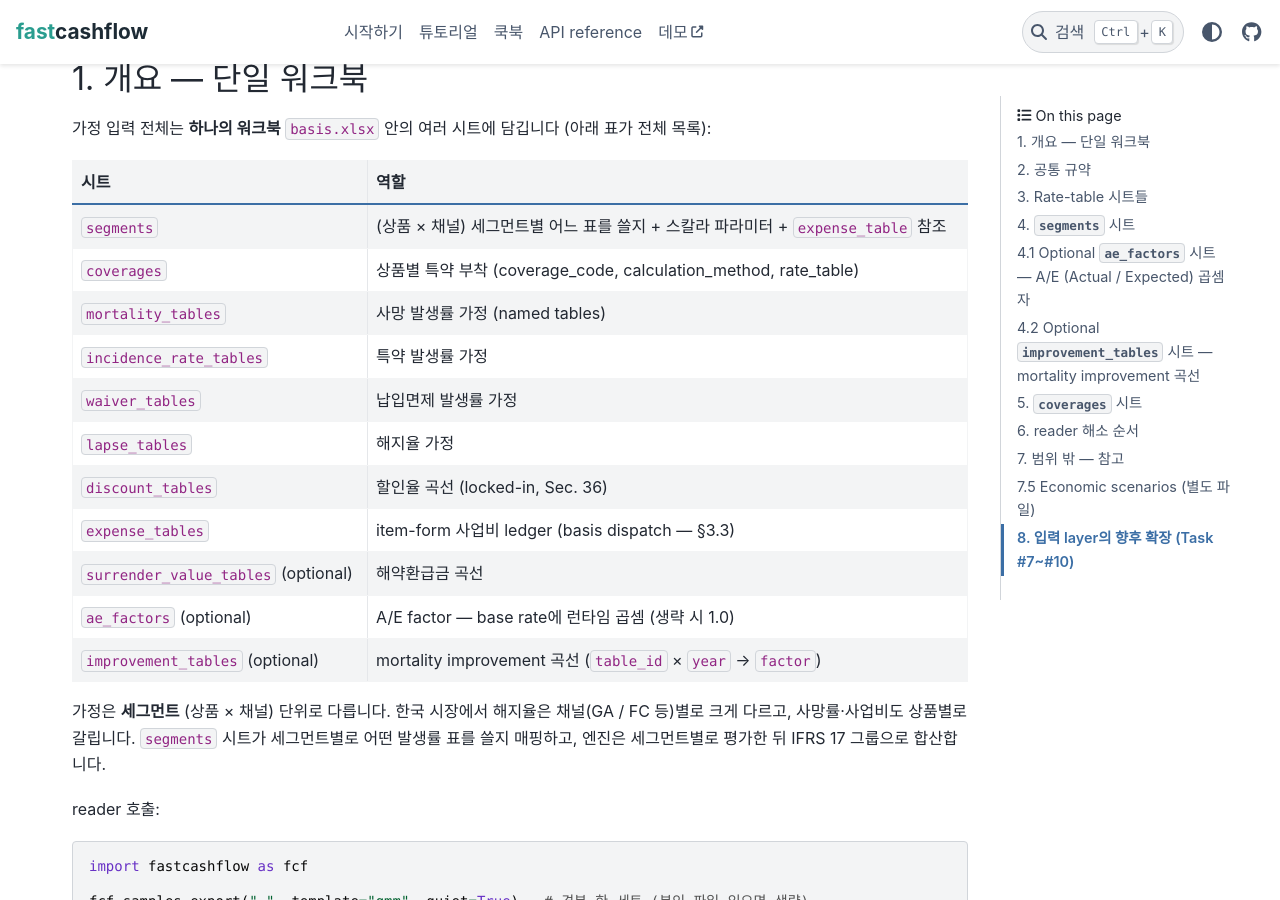
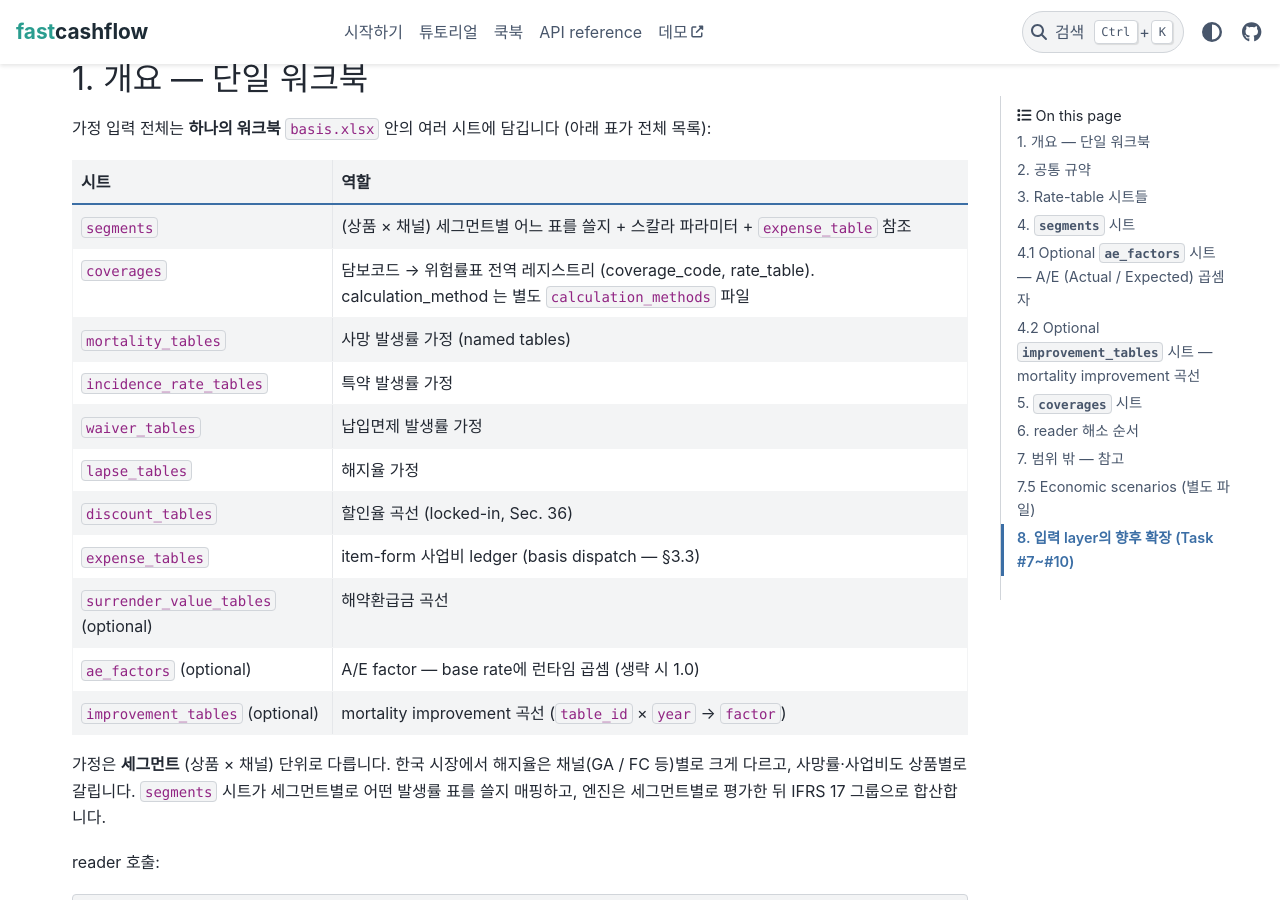
Before and after one commit to seokhoonj/fastcashflow, a Sphinx documentation site: the page built from docs/basis-format.md, in a window 1280 px wide and 900 px high, scrolled down 309 px. Built offline with Sphinx 7.4.7 and the PyData theme 0.15.4, drawn with Linux system fonts in a browser that asks for light colours.

Commit message:
docs: the basis coverages sheet is coverage_code -> rate_table, not calculation_method
The sheet table described the basis coverages sheet as carrying
calculation_method, but that lives in the separate calculation_methods file --
the basis coverages sheet is the global coverage_code -> rate_table registry.

```diff
--- a/docs/basis-format.md
+++ b/docs/basis-format.md
@@ -21,7 +21,7 @@ fastcashflow 엔진에 들어가는 **계리 가정**을 정의하는 입력 포
 | 시트 | 역할 |
 |---|---|
 | `segments` | (상품 × 채널) 세그먼트별 어느 표를 쓸지 + 스칼라 파라미터 + `expense_table` 참조 |
-| `coverages` | 상품별 특약 부착 (coverage_code, calculation_method, rate_table) |
+| `coverages` | 담보코드 → 위험률표 전역 레지스트리 (coverage_code, rate_table). calculation_method 는 별도 `calculation_methods` 파일 |
 | `mortality_tables` | 사망 발생률 가정 (named tables) |
 | `incidence_rate_tables` | 특약 발생률 가정 |
 | `waiver_tables` | 납입면제 발생률 가정 |
```
